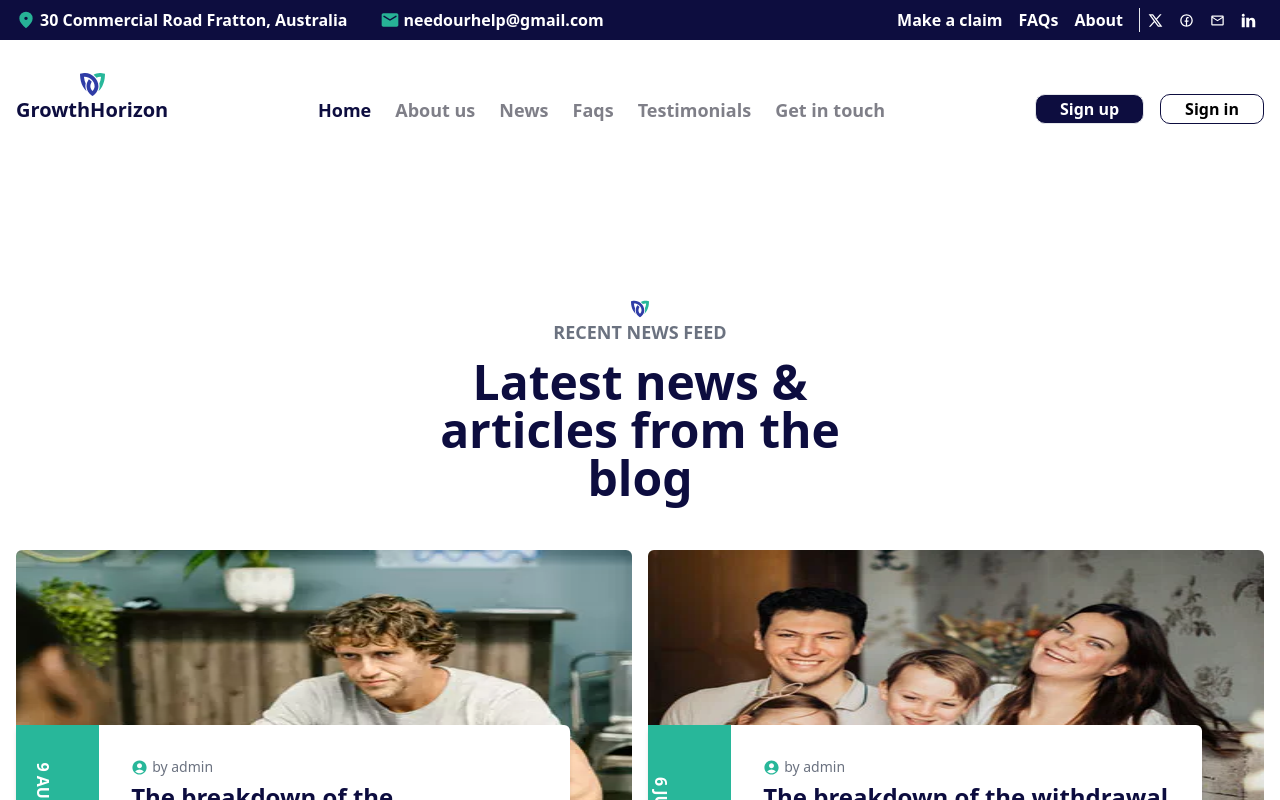
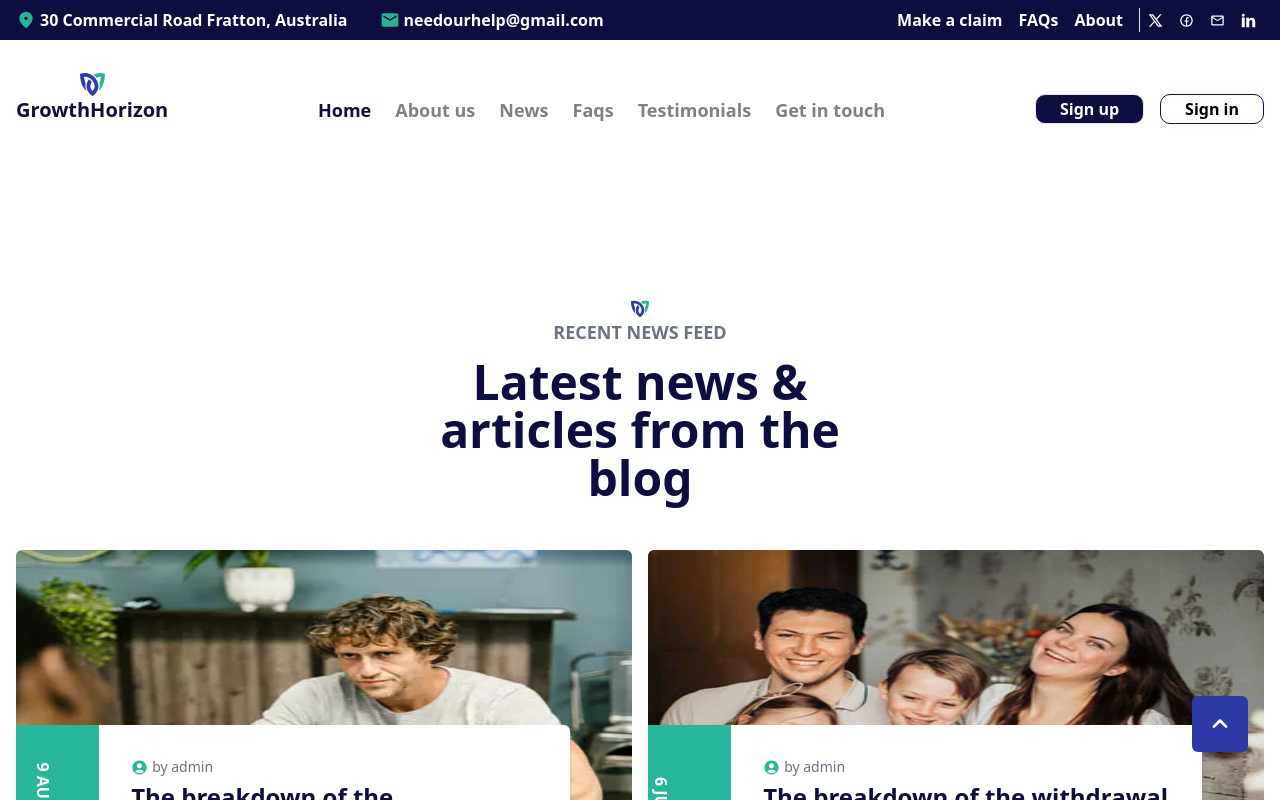
Before and after one commit to AbdulHameedi/growthhorizon, a Vue app: page / in a window 1280 px wide. Shown: the top 800 px of the page. Built offline with nearby package versions, Linux system fonts and the light colour scheme.

Commit message:
'z-index'

```diff
--- a/src/components/ScrollToTop.vue
+++ b/src/components/ScrollToTop.vue
@@ -11,7 +11,7 @@ export default defineComponent({
 })
 </script>
 <template>
-    <div class="w-fit bg-[#2E3BA6] rounded-md fixed bottom-[3rem] right-[2rem] text-white p-3 max-[425px]:p-2 max-[425px]:right-[1rem]">
+    <div class="z-30 w-fit bg-[#2E3BA6] rounded-md fixed bottom-[3rem] right-[2rem] text-white p-3 max-[425px]:p-2 max-[425px]:right-[1rem]">
         <svg class="hover:translate-y-[-1px]" xmlns="http://www.w3.org/2000/svg" width="32" height="32" viewBox="0 0 24 24"><path fill="currentColor" d="m12 10.8l-3.9 3.9q-.275.275-.7.275t-.7-.275q-.275-.275-.275-.7t.275-.7l4.6-4.6q.3-.3.7-.3t.7.3l4.6 4.6q.275.275.275.7t-.275.7q-.275.275-.7.275t-.7-.275L12 10.8Z"/></svg>
     </div>
 </template>
```
